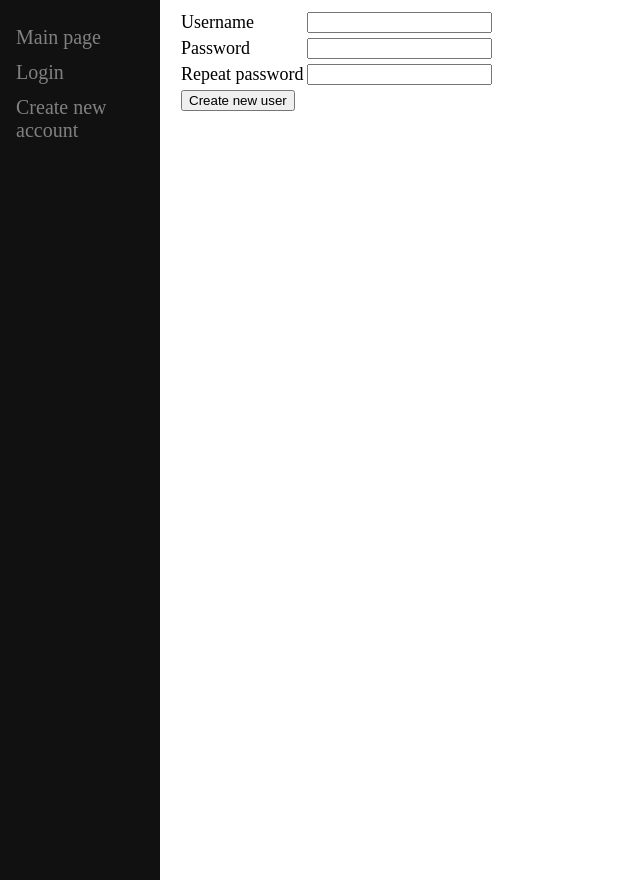
After one commit to jjjjm/Tsoha-Logistics, a Flask app: page /login/new/ in a window 1280 px wide. The commit adds this page. Shown: the whole page, without its empty margins (0-640 px from the left). Run offline with Flask 2, Linux system fonts and the light colour scheme.

Commit message:
week 3 devings, added user db table, login account creation

```diff
--- /dev/null
+++ b/application/auth/forms.py
@@ -0,0 +1,25 @@
+from flask_wtf import FlaskForm
+from wtforms import PasswordField, StringField
+from wtforms.validators import (DataRequired,ValidationError,Length,equal_to)
+from application import db
+
+class LoginForm(FlaskForm):
+    username = StringField("Username")
+    password = PasswordField("Password")
+
+    class Meta:
+        csrf = False
+
+class NewUserForm(FlaskForm):
+    username = StringField("Username",
+    validators=[DataRequired(), Length(min=2,max=144)])
+    password = PasswordField("Password", [Length(min=6,max=144) , equal_to("passwordRepeat", message="Please match the passwords")])
+    passwordRepeat = PasswordField("Repeat password", validators=[])
+
+
+    @classmethod
+    def get_session(csl):
+        return db.session
+
+    class Meta:
+        csrf = False
--- /dev/null
+++ b/application/auth/views.py
@@ -0,0 +1,39 @@
+from flask import render_template, request, redirect, url_for
+from flask_login import login_user,logout_user,login_required
+
+from application import (app,db)
+from application.auth.models import User
+from application.auth.forms import LoginForm,NewUserForm
+
+@app.route("/login/", methods = ["GET","POST"])
+def auth_login():
+    if request.method == "GET":
+        return render_template("auth/loginform.html", form = LoginForm())
+
+    # If request type POST, log-in
+    form = LoginForm(request.form)
+    user = User.query.filter_by(username=form.username.data, password=form.password.data).first()
+    if not user:
+        return render_template("auth/loginform.html", form = form, error = "Invalid username or password")
+
+    login_user(user)
+    return redirect(url_for("index"))
+
+@app.route("/login/new/", methods = ["GET","POST"])
+def auth_new():
+    form = NewUserForm(request.form)
+    if request.method == "GET":
+        return render_template("auth/newuserform.html", form = form)
+    if not form.validate():
+        return render_template("auth/newuserform.html", form = form)
+    user = User(username=str(form.username.data),password=str(form.password.data))
+    db.session().add(user)
+    db.session().commit()
+    return render_template("auth/loginform.html", form = LoginForm(request.form), success="Account created successfully, you can now log in")
+
+
+@app.route("/logout/")
+@login_required
+def auth_logout():
+    logout_user()
+    return redirect(url_for("index"))
--- a/application/ingredients/views.py
+++ b/application/ingredients/views.py
@@ -1,19 +1,23 @@
 from flask import render_template, request, url_for, redirect
+from flask_login import login_required
 from application import app, db
 from application.ingredients.models import Ingredient
 
 
 @app.route("/ingredients/", methods=["GET"])
+@login_required
 def ingredient_index():
     return render_template("ingredients/list.html", ingredients=Ingredient.query.all())
 
 
 @app.route("/ingredients/new/")
+@login_required
 def ingredient_form():
     return render_template("ingredients/new.html")
 
 
 @app.route("/ingredients/", methods=["POST"])
+@login_required
 def ingredient_new():
     new_ingredient = Ingredient(
         request.form.get("name"), request.form.get("unit"))
@@ -23,6 +27,7 @@ def ingredient_new():
 
 
 @app.route("/ingredients/<id>", methods=["POST"])
+@login_required
 def ingredient_update(id):
     updated_ingredient = Ingredient.query.get(id)
     if request.form.__contains__("delete"):
--- /dev/null
+++ b/application/templates/auth/newuserform.html
@@ -0,0 +1,37 @@
+{% extends "layout.html" %}
+
+{% block body %}
+<form method="POST" action="{{ url_for('auth_new') }}">
+    <table>
+        <tr>
+            <td>{{ form.username.label }}</td>
+            <td>{{ form.username }}</td>
+            <td>
+                <ul>
+                    {% for error in form.username.errors %}
+                    <li> {{ error }} </li>
+                    {% endfor %}
+                </ul>
+            </td>
+        </tr>
+        <tr>
+            <td>{{ form.password.label }}</td>
+            <td>{{ form.password }}</td>
+            <td>
+                <ul>
+                    {% for error in form.password.errors %}
+                    <li> {{ error }} </li>
+                    {% endfor %}
+                </ul>
+            </td>
+        </tr>
+        <tr>
+            <td>{{ form.passwordRepeat.label }}</td>
+            <td>{{ form.passwordRepeat }}</td>
+        </tr>
+        <tr>
+            <td colspan="2"><input type="submit" value="Create new user" /></td>
+        </tr>
+</form>
+<font color="red">{{error}}</font>
+{% endblock %}
--- a/application/templates/layout.html
+++ b/application/templates/layout.html
@@ -9,9 +9,15 @@
 
 <body>
   <div class="sidenav">
-    <a href="{{ url_for('index')}}">Main page</a>
+      <a href="{{ url_for('index')}}">Main page</a>
+    {% if current_user.is_authenticated %}
     <a href="{{ url_for('ingredient_index') }}">List ingredients</a>
     <a href="{{ url_for('ingredient_form') }}">Add ingredients</a>
+    <a href="{{ url_for('auth_logout')}}">Logout</a>
+    {% else %}
+    <a href="{{ url_for('auth_login') }}">Login</a>
+    <a href="{{ url_for('auth_new') }}">Create new account</a>
+    {% endif %}
   </div>
   <div class = "main">
     {% block body %}
```
Also changed, not shown: application/__init__.py (+35 -3 lines), application/auth/models.py (added, +24 -0 lines), application/templates/auth/loginform.html (added, +25 -0 lines), requirements.txt (+9 -0 lines), application/auth/__init__.py (added), application/recipe.db, recipes.db (added).
